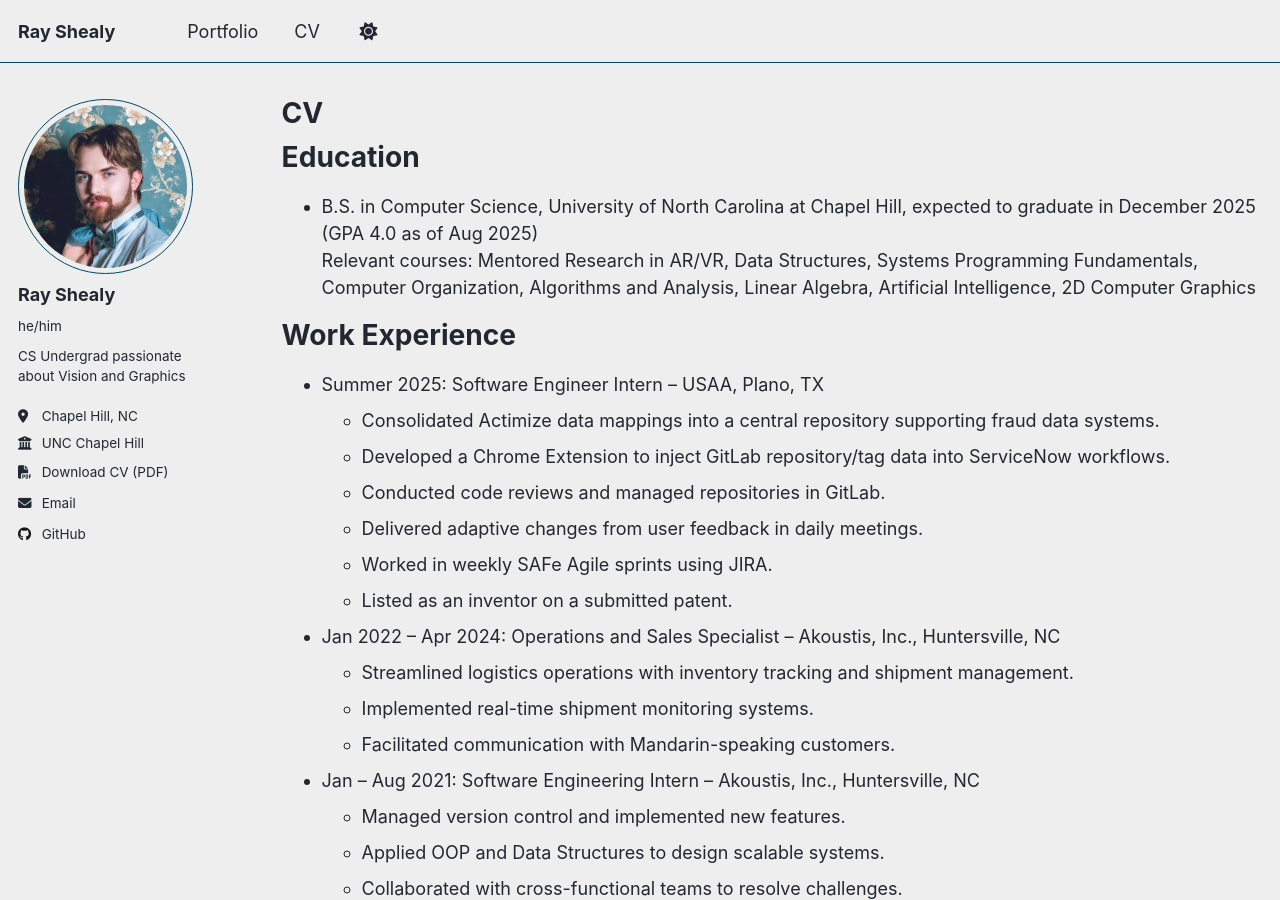
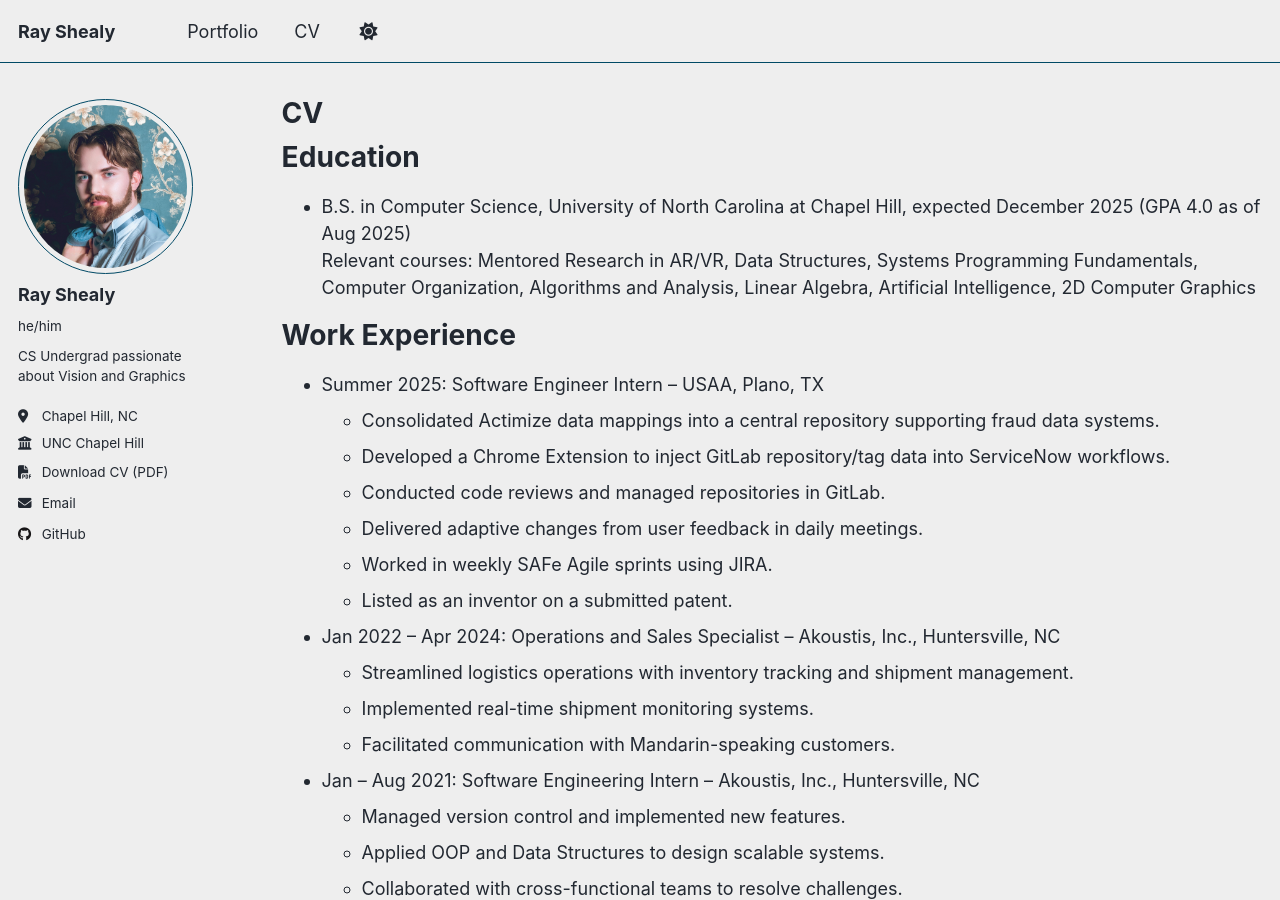
Before and after one commit to rbshealy/rbshealy.github.io, a Jekyll site: the page built from _pages/cv.md, in a window 1280 px wide and 900 px high. Built offline with Jekyll 4.4.1, drawn with Linux system fonts in a browser that asks for light colours; a script that is not in the unit is left out.

Commit message:
Change CV

```diff
--- a/_pages/cv.md
+++ b/_pages/cv.md
@@ -11,7 +11,7 @@ redirect_from:
 
 Education
 ======
-* B.S. in Computer Science, University of North Carolina at Chapel Hill, expected to graduate in December 2025 (GPA 4.0 as of Aug 2025)
+* B.S. in Computer Science, University of North Carolina at Chapel Hill, expected December 2025 (GPA 4.0 as of Aug 2025)
   Relevant courses: Mentored Research in AR/VR, Data Structures, Systems Programming Fundamentals, Computer Organization, Algorithms and Analysis, Linear Algebra, Artificial Intelligence, 2D Computer Graphics
 
 Work Experience
```
